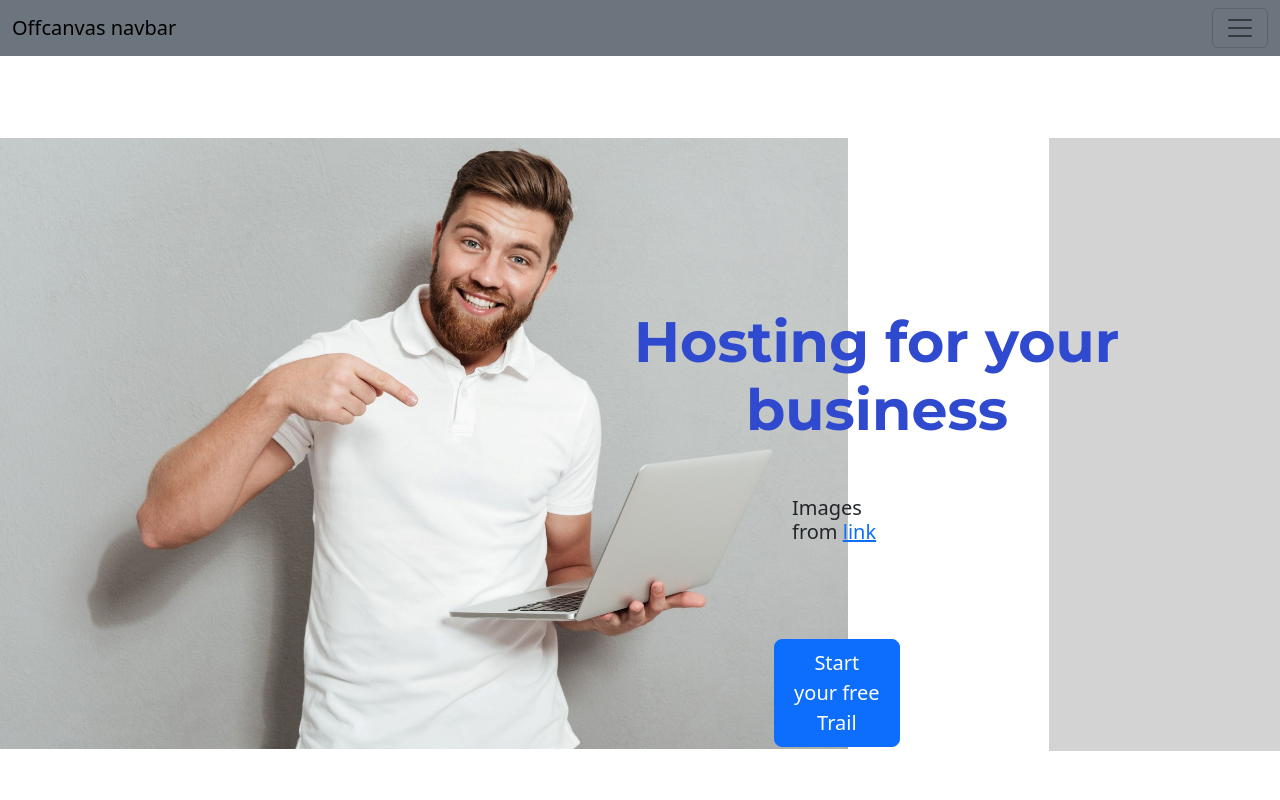
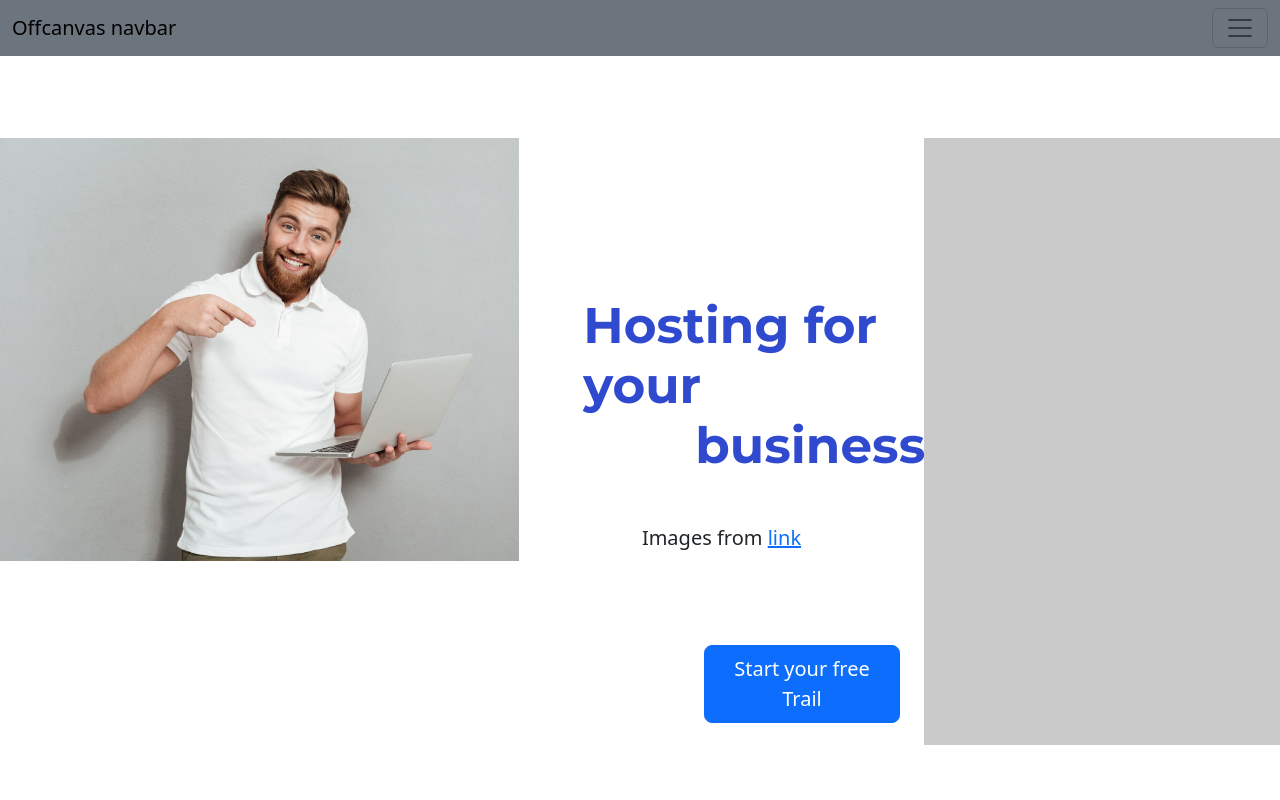
Before and after one commit to Waeel1996/Hosting-business-landing-page, a plain HTML site: page index.html in a window 1280 px wide. Shown: the top 800 px of the page. Drawn offline with nearby package versions, Linux system fonts and the light colour scheme.

Commit message:
pic updated

```diff
--- a/css/style.css
+++ b/css/style.css
@@ -6,43 +6,37 @@ img{
     margin-top: 90px;
     object-fit: cover;
     object-position: center;
-    height: 611px;
-    width: 848px;
 }
 .caption{
-    position: absolute;
-    top: 308px;
+    margin-top: 200px;
+    margin-left: 40px;
     font-family: Montserrat, sans-serif;
     font-style: normal;
-    font-size: 3.5625rem;
-    font-weight: 700;
-    margin-left: -18px;
+    font-size: 50px;
     color: #2f4ace;
 }
 .buss{
     margin-left: 112px;
 }
 .side{
-    display: flex;
-    background-color: #d3d3d3;
-        width: 403px;
-        height: 613px;
+    background-color: #cbcaca;
+        width: 515px;
+        height: 607px;
         padding-left: 20px;
         margin-top: 42px;
-        margin-left: 125px;
         object-fit: fill;
-    }
-    .link{
-       margin-top: 400px;
-       margin-left: 140px;
-    }
-    .trail{
+}
+.link{
+      text-align: center;
+      margin-top: 50px;
+}
+.trail{
         margin-top: 87px;
-        margin-left: 122px;
-    }
+        margin-left: 161px;
+}
 .subtitle{
     margin-left: 20px;
-    margin-top: 60px;
+    margin-top: 150px;
     text-align: center;
     font-family:Montserrat, sans-serif;
     font-style: normal;
@@ -51,28 +45,28 @@ img{
 }
 .title{
     text-align: center;
-    margin-top: 20px;
-    margin-left: 20px;
+    margin-top:20px;
+    margin-left:20px;
 }
 h3{
-    font-size: 1.875rem;
+    font-size:1.875rem;
     font-family:Roboto Condensed,sans-serif;
     color: #2f4ace;
 }
 .iconbg1{
     background-color: #e4e9ff;
-    width: 70px;
-    height: 70px;
-    border-radius: 50%;
+    width:70px;
+    height:70px;
+    border-radius:50%;
 }
 .icon1{
     color: #2f4ace;
 }
 .iconbg2{
     background-color: #e4e9ff;
-    width: 70px;
-    height: 70px;
-    border-radius: 50%;
+    width:70px;
+    height:70px;
+    border-radius:50%;
 }
 .icon2{
 
@@ -90,26 +84,26 @@ h3{
 }
 .iconbg4{
     background-color: #e4e9ff;
-    width: 70px;
-    height: 70px;
-    border-radius: 50%;
+    width:70px;
+    height:70px;
+    border-radius:50%;
 }
 .icon4{
     color: #2f4ace;
 }
 .iconbg5{
     background-color: #e4e9ff;
-    width: 70px;
-    height: 70px;
-    border-radius: 50%;
+    width:70px;
+    height:70px;
+    border-radius:50%;
 }
 .icon5{
     color: #2f4ace;
 }
 .iconbg6{
     background-color: #e4e9ff;
-    width: 70px;
-    height: 70px;
+    width:70px;
+    height:70px;
     border-radius: 50%;
 }
 .icon6{
@@ -129,19 +123,19 @@ h3{
 .layout{
     background-color: #cfcfcf;
     width: 460px;
-    min-height: 500px;
-    margin-top: -349px;
-    margin-left: 154px;
+    min-height:500px;
+    margin-top:-349px;
+    margin-left:154px;
 }
 .p1{
-    margin: 80px;
+    margin:80px;
     font-family:sans-serif;
-    font-size: 20px;
+    font-size:20px;
 }
 .icon7{
-    position: absolute;
-    margin-top: 308px;
-    margin-left: -849px;
+    position:absolute;
+    margin-top:259px;
+    margin-left:-849px;
     color: #2f4ace;
 }
 .download{
@@ -149,10 +143,10 @@ h3{
 }
 .img-shadow{
     background-color: #2f4ace;
-    height: 200px;
-    width: 200px;
+    height:200px;
+    width:200px;
     border-radius: 50%;
 }
 .img2{
-    border-radius: 30%;
+    border-radius:5%;
 }
--- a/index.html
+++ b/index.html
@@ -53,16 +53,16 @@
     </div>
       <div>
         <div class="row mt-5 head">
-            <div class="col-lg-6">
-                <img src="imgs/1.jpg" alt="">
+            <div class="col-lg-5 col-md-5 col-sm-4">
+                <img src="imgs/1.jpg" class="img-fluid" alt="">
             </div>
-            <div class="col-lg-6">
+            <div class="col-lg-7 col-md-4 col-sm-3">
                 <div class="row mt-5">
-                <div class="col-lg-5"> <h1 class="caption">Hosting for your <br><span class="buss">business</span></h1>
-                  <h5 class="link">Images from <a href="blank"> link</a></h5>
+                <div class="col-lg-6 col-md-4 col-sm-3"> <h3 class="caption">Hosting for your<br><span class="buss">business</span></h3>
+                  <h5 class="link">Images from <a href="blank">link</a></h5>
                   <button type="button" class="btn btn-primary btn-lg trail">Start your free Trail</button>
                 </div>
-                <div class="col-lg-6"> <h1 class="side">  </h1></div>
+                <div class="col-lg-6 col-md-3 col-sm-3"> <h1 class="side"></h1></div>
             </div>
         </div>
         </div>
@@ -146,8 +146,8 @@
   <div class="container mt-5">
     <div class="row mt-5">
       <div class="col-lg-3"></div>
-      <div class="col-lg-8">
-        <img src="imgs/2.jpg" class="img2" alt="">
+      <div class="col-lg-8 col-md-5 col-sm-4">
+        <img src="imgs/4.jpg" class="img2 img-fluid" alt="">
         <svg xmlns="http://www.w3.org/2000/svg" class="icon7" width="100" height="100" fill="currentColor" class="bi bi-patch-check" viewBox="0 0 16 16">
           <path fill-rule="evenodd" d="M10.354 6.146a.5.5 0 0 1 0 .708l-3 3a.5.5 0 0 1-.708 0l-1.5-1.5a.5.5 0 1 1 .708-.708L7 8.793l2.646-2.647a.5.5 0 0 1 .708 0z"/>
           <path d="m10.273 2.513-.921-.944.715-.698.622.637.89-.011a2.89 2.89 0 0 1 2.924 2.924l-.01.89.636.622a2.89 2.89 0 0 1 0 4.134l-.637.622.011.89a2.89 2.89 0 0 1-2.924 2.924l-.89-.01-.622.636a2.89 2.89 0 0 1-4.134 0l-.622-.637-.89.011a2.89 2.89 0 0 1-2.924-2.924l.01-.89-.636-.622a2.89 2.89 0 0 1 0-4.134l.637-.622-.011-.89a2.89 2.89 0 0 1 2.924-2.924l.89.01.622-.636a2.89 2.89 0 0 1 4.134 0l-.715.698a1.89 1.89 0 0 0-2.704 0l-.92.944-1.32-.016a1.89 1.89 0 0 0-1.911 1.912l.016 1.318-.944.921a1.89 1.89 0 0 0 0 2.704l.944.92-.016 1.32a1.89 1.89 0 0 0 1.912 1.911l1.318-.016.921.944a1.89 1.89 0 0 0 2.704 0l.92-.944 1.32.016a1.89 1.89 0 0 0 1.911-1.912l-.016-1.318.944-.921a1.89 1.89 0 0 0 0-2.704l-.944-.92.016-1.32a1.89 1.89 0 0 0-1.912-1.911l-1.318.016z"/>
@@ -157,7 +157,7 @@
     </div>
     <div class="container">
     <div class="row">
-      <div class="col-lg-6">
+      <div class="col-lg-6 col-md-3 col-sm-3">
         <div class="layout">
           <h1 class="layout-caption">Fastest Hosting</h1>
           <p class="p1 text-secondary">Ut enim ad minim veniam, quis nostrud exercitation ullamco laboris nisi ut aliquip ex ea commodo consequat. Duis aute irure dolor in reprehenderit in voluptate velit esse cillum dolore eu fugiat nulla pariatur.</p>
```
Also changed, not shown: imgs/4.jpg (added).
